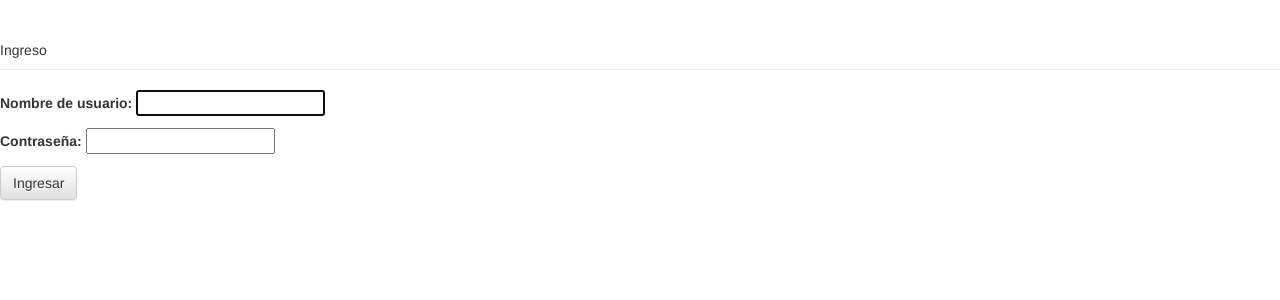
After one commit to tecnicatura-villa-el-libertador/topolino, a Django app: page /accounts/login/ in a window 1280 px wide. The commit adds this page. Shown: the top 300 px of the page. Run offline with Django 3.2, Linux system fonts and the light colour scheme; some libraries are stand-ins or nearby versions.

Commit message:
todos los cambios de la clase de hoy

```diff
--- /dev/null
+++ b/tareas/templates/registration/login.html
@@ -0,0 +1,6 @@
+{% extends 'tareas/comentario.html' %}
+
+
+{% block header %}Ingreso {% endblock %}
+
+{% block submit %}Ingresar{% endblock %}
--- a/tareas/templates/tareas/base.html
+++ b/tareas/templates/tareas/base.html
@@ -9,7 +9,20 @@
 
 </head>
 <body>
+
+
+      <div class="page-header">{% block header %}COMENTARIOS{% endblock %}{% if request.user.is_authenticated %}
+    <a href="/accounts/logout/">Cerrar Sesion</a>
+
+    {% endif %}</div>
+
+
+
 	 {% block content %}
+
+
+
+
      {% endblock %}
 </body>
 </html>
--- a/tareas/templates/tareas/comentario.html
+++ b/tareas/templates/tareas/comentario.html
@@ -1,8 +1,12 @@
 	{% extends 'tareas/base.html' %}
 	 {% block content %}
-		 <div class="page-header">COMENTARIOS</div>
+
+		{% block arriba %}
+
 
 		{% for c in comentarios %}
+
+
 
 		<div>
 			<p>{{c.usuario}}</p>
@@ -11,11 +15,15 @@
 		</div>
 		{% endfor %}
 
+		{% endblock %}
+
+
 		<div>
+
 
 	        <form method="POST" class="post-form">{% csrf_token %}
 	            {{ form.as_p }}
-	        <button type="submit" class="save btn btn-default">Comentar</button>
+	        <button type="submit" class="save btn btn-default">{% block submit %}Comentar{% endblock %}</button>
 	        </form>
 
 	</div>
--- a/tareas/views.py
+++ b/tareas/views.py
@@ -1,12 +1,12 @@
 from django.shortcuts import render,redirect
 from .models import Categoria,Comentario,Tarea
 from .forms import Comentarios
-
+from django.contrib.auth.decorators import login_required
 # Create your views here.
 def nombrecat(request):
     cat = Categoria.Object.all()
 
-
+@login_required
 def comentario(request):
     form = Comentarios()
 
--- a/topolino/settings.py
+++ b/topolino/settings.py
@@ -105,7 +105,7 @@ AUTH_PASSWORD_VALIDATORS = [
 # Internationalization
 # https://docs.djangoproject.com/en/1.9/topics/i18n/
 
-LANGUAGE_CODE = 'en-us'
+LANGUAGE_CODE = 'es-AR'
 
 TIME_ZONE = 'UTC'
 
--- a/topolino/urls.py
+++ b/topolino/urls.py
@@ -16,8 +16,10 @@ Including another URLconf
 from django.conf.urls import url
 from django.contrib import admin
 from tareas import views
-
+from django.contrib.auth import views as auth_views
 urlpatterns = [
+    url(r'^accounts/login/$', auth_views.LoginView.as_view()),
+    url(r'^accounts/logout/$', auth_views.LogoutView.as_view()),
     url(r'^admin/', admin.site.urls),
     url(r'^comentarios/', views.comentario),
     url(r'^tareas/', views.lista_tareas),
```
